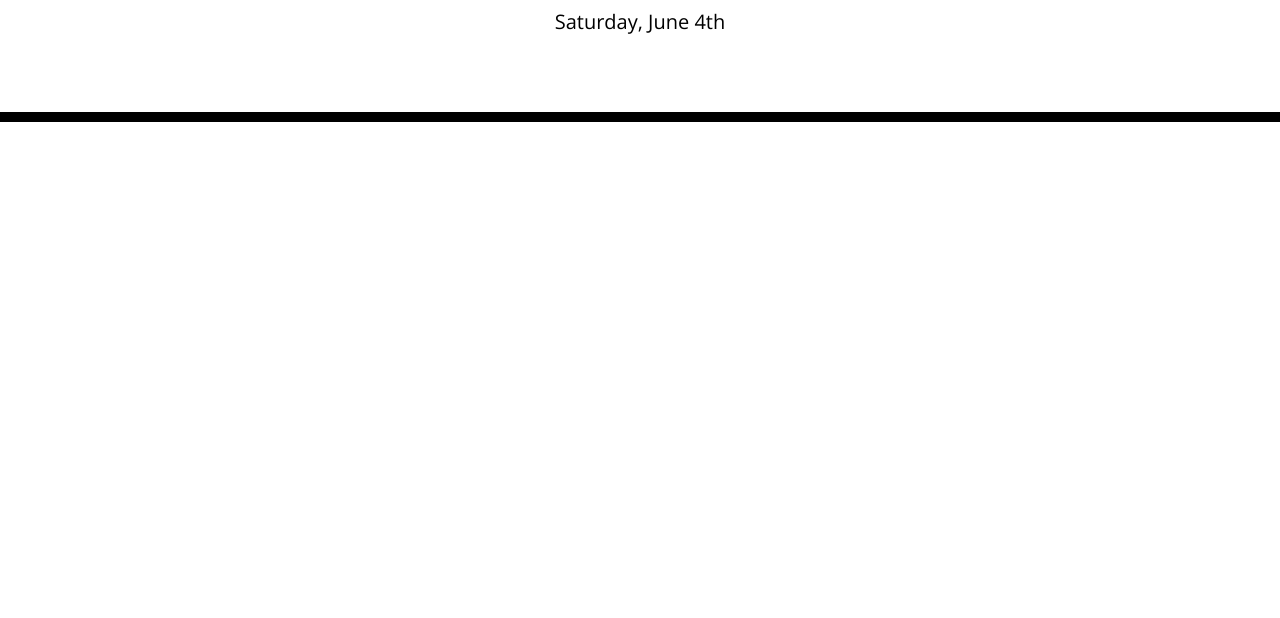
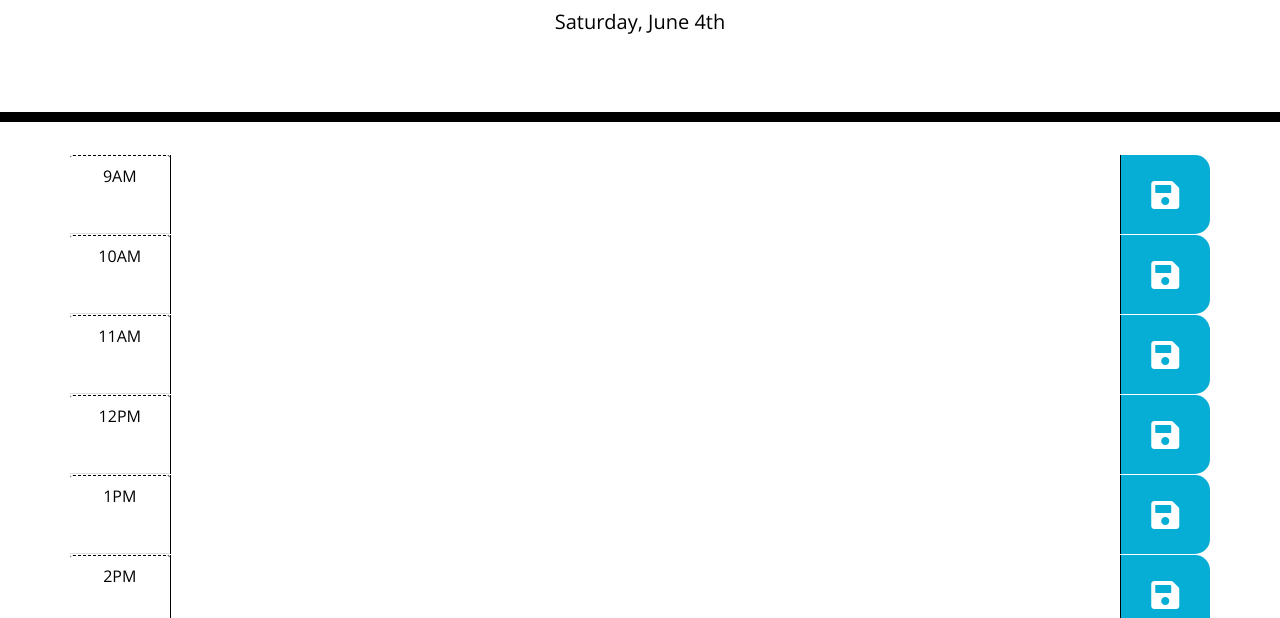
Before and after one commit to kt946/work-day-scheduler, a plain HTML site: page index.html in a window 1280 px wide. Shown: the part 182-800 px from the top of the page. Drawn offline with nearby package versions, Linux system fonts and the light colour scheme.

Commit message:
add function to load timeblocks

```diff
--- a/assets/css/style.css
+++ b/assets/css/style.css
@@ -63,9 +63,15 @@ textarea{
   border-bottom-right-radius: 15px;
   background-color: #06AED5;
   color: white;
+  font-size: 2rem;
+  display: flex;
+  flex-wrap: wrap;
+  justify-content: center;
+  align-content: center;
 }
 
 .saveBtn i:hover {
-  font-size: 20px;
+  font-size: 1.7rem;
   transition: all .3s ease-in-out;
+  color: black;
 }
--- a/assets/js/script.js
+++ b/assets/js/script.js
@@ -2,3 +2,22 @@ var currentDate = moment().format('dddd, MMMM Do');
 
 // display date at top of page
 $("#currentDay").append(currentDate);
+
+// load timeblocks from 9am - 5pm
+var loadTimeBlocks = function() {
+    // create timenblock rows
+    for (var i = 9; i < 18; i++) {
+        // create label for each block by converting 24-hour time into 12-hour time format
+        var timeLabel = moment(i, "H").format("hA");
+        $(".container").append(
+            "<div class='row time-block'><div class='col hour card-header'><span>" + timeLabel + "</span></div>"
+        );
+    }
+    // add textarea and button to each row
+    $(".row").append(
+        "<textarea class='col-10 description'></textarea>" +
+        "<div class='col saveBtn'><i type='button' class='fas fa-save'></i></div>"
+    );
+};
+
+loadTimeBlocks();
```
